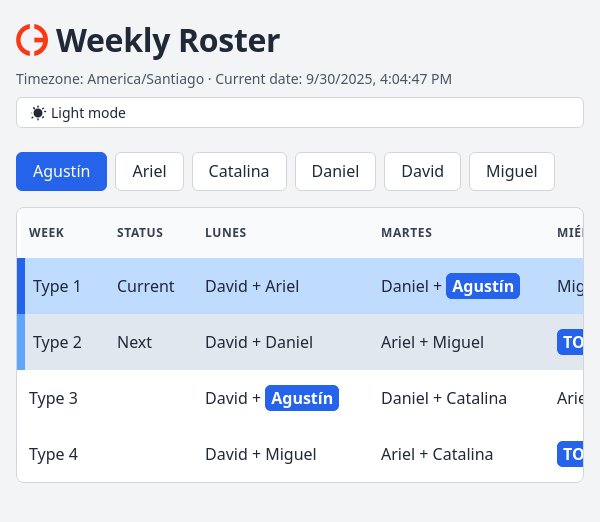
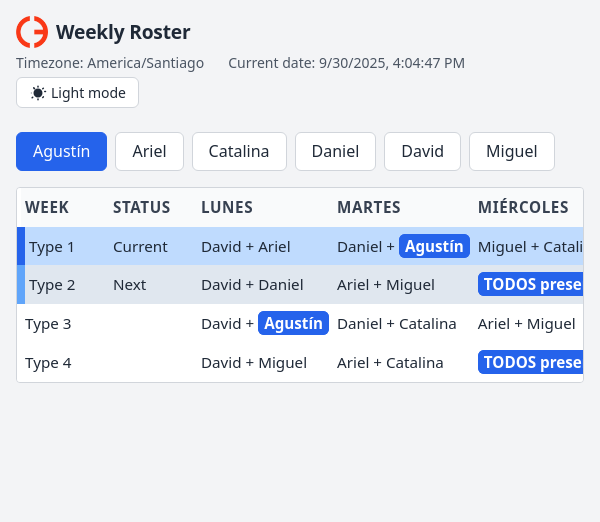
Before and after one commit to aquiroz-capex/weekly-roster-v2, a React (Vite) app: page / in a window 600 px wide. Shown: the top 522 px of the page. Built offline with nearby package versions, Linux system fonts and the light colour scheme.

Commit message:
feat: enhance layout and styling for timezone and current date display

```diff
--- a/src/App.tsx
+++ b/src/App.tsx
@@ -84,7 +84,8 @@ const App = () => {
             Weekly Roster
           </h1>
           <p className="app-meta" aria-live="polite">
-            Timezone: <span className="font-medium">{config.timezone}</span> · Current date: {now.toLocaleString('en-US', { timeZone: config.timezone })}
+            <span className="app-meta-tz">Timezone: <span className="font-medium">{config.timezone}</span></span>
+            <span className="app-meta-date">Current date: {now.toLocaleString('en-US', { timeZone: config.timezone })}</span>
           </p>
         </div>
         <button
@@ -103,7 +104,7 @@ const App = () => {
       </header>
 
       <nav className="app-member-tabs" aria-label="Members">
-        <ul style={{ display: 'flex', gap: '0.5rem', margin: '1rem 0', padding: 0, listStyle: 'none' }}>
+        <ul style={{ display: 'flex', flexWrap: 'wrap', gap: '0.5rem', margin: '1rem 0', padding: 0, listStyle: 'none' }}>
           {members.map((member) => {
             const isActive = selectedMember === member;
             return (
--- a/src/app-theme.css
+++ b/src/app-theme.css
@@ -60,6 +60,7 @@ body {
   color: var(--btn-text);
   transition: background 0.2s, color 0.2s;
   cursor: pointer;
+  width: fit-content;
 }
 .theme-toggle-btn:hover {
   background: var(--btn-bg-hover);
@@ -67,7 +68,8 @@ body {
 .app-main {
   margin-left: auto;
   margin-right: auto;
-  max-width: fit-content;
+  max-width: 100vw;
+  box-sizing: border-box;
   padding: 1rem;
   background: transparent;
   color: var(--main-text);
@@ -99,6 +101,21 @@ body {
   margin-top: 0.25rem;
   font-size: 0.875rem;
   color: var(--meta-text);
+  display: flex;
+  flex-wrap: wrap;
+  gap: 0.25rem 1.5rem;
+}
+.app-meta-tz, .app-meta-date {
+  display: block;
+}
+@media (min-width: 500px) {
+  .app-meta {
+    flex-wrap: nowrap;
+    gap: 0.5rem 1.5rem;
+  }
+  .app-meta-tz, .app-meta-date {
+    display: inline;
+  }
 }
 
 .app-table-section {
@@ -110,6 +127,8 @@ body {
   border-radius: 0.5rem;
   border: 1px solid var(--border-color);
   background: var(--table-bg);
+  width: 100%;
+  box-sizing: border-box;
 }
 
 .app-table {
@@ -140,6 +159,23 @@ body {
 .app-cell {
   padding: 1rem 0.5rem;
   min-width: 11rem;
+}
+
+@media (max-width: 600px) {
+  .app-cell {
+    padding: 0.5rem 0.25rem;
+    min-width: 7rem;
+    font-size: 0.95rem;
+  }
+  .app-title {
+    font-size: 1.2rem;
+  }
+  .app-header {
+    gap: 0.25rem;
+  }
+  .app-table-container {
+    border-radius: 0.25rem;
+  }
 }
 .app-cell-week {
   min-width: 5.5rem;
```
